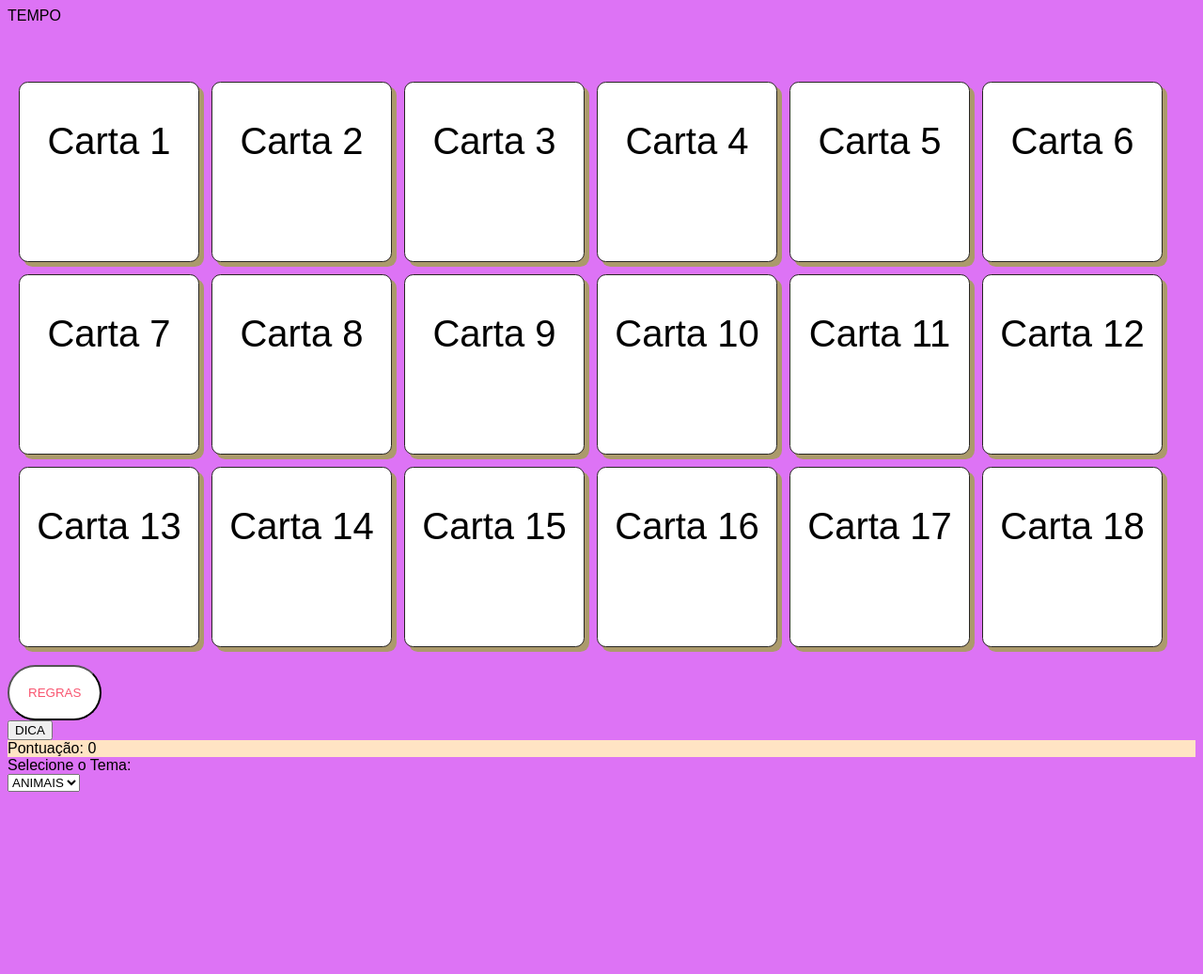
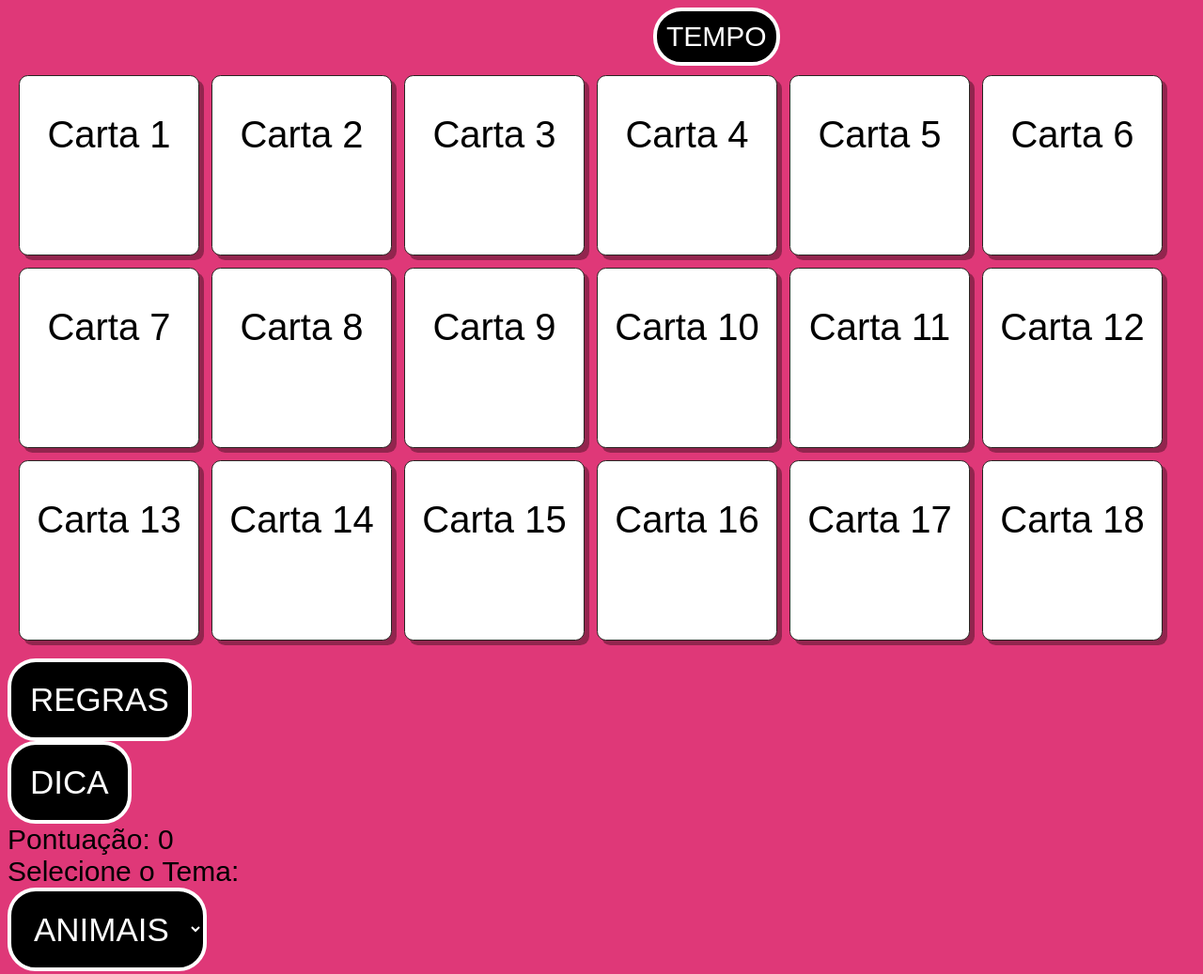
Before and after one commit to ThiagoCL16/projetoIndustrial, a plain HTML site: page index.html in a window 1280 px wide. Shown: the whole page at 94% size. Before the commit the page ends 851 px from the top, so only its background shows below. Drawn offline with Linux system fonts and the light colour scheme; some packages are replaced by stand-ins of ours; a script that the page names is missing.

Commit message:
Mudando visual da página

```diff
--- a/css/styleGENERAL.css
+++ b/css/styleGENERAL.css
@@ -1,6 +1,6 @@
 body{
     font-family: Arial, Helvetica, sans-serif;
-    background-color: rgb(221, 115, 245);
+    background-color: rgb(223, 56, 120);
 }
 .container{
     perspective: 600px;
@@ -29,7 +29,7 @@ body{
     border: 1px solid rgb(40, 38, 35);
     position:absolute;
     border-radius: 5%;
-    box-shadow: 5px 5px 0 0 #ab9a6b;
+    box-shadow: 5px 5px 0 0 rgb(146, 37, 78);
     background-color: white;
     font-size: 40px;
     text-align: center;
@@ -39,7 +39,7 @@ body{
     background-color: rgb(255, 255, 255);
     transform: rotateY(180deg);
     border-radius: 10%;
-    box-shadow: 5px 5px 0 0 #ab9a6b;
+    box-shadow: 5px 5px 0 0 rgb(146, 37, 78);
 }
 img{
     width: 190px;
@@ -54,7 +54,7 @@ p{
 #jogoMemoria{
     width: 1242px;
     height: 621px;
-    margin-top: 61px;
+    margin-top: 10px;
     float: right;
     margin-right: 10px;
 }
@@ -80,13 +80,21 @@ p{
     color:rgb(249, 85, 112);
     background-color: #fff;
 }*/
-#btregras{
-    color:rgb(249, 85, 112);
-    background-color: #fff;
+#tema,#dica, #btregras, #timer{
+    color:rgb(255, 255, 255);
+    background-color: #000000;
     padding: 20px;
+    border: 4px solid;
     border-radius: 30px;
+    font-size: 35px;
+    border-color: white;
 }
-#pontuacao{
-    background-color: bisque;
+#pontuacao, #timer, #tematxt{
+    font-size: 30px;
+}
+#timer{
+    float: right;
+    margin-right: 35%;
+    padding: 10px;
 
 }
```
